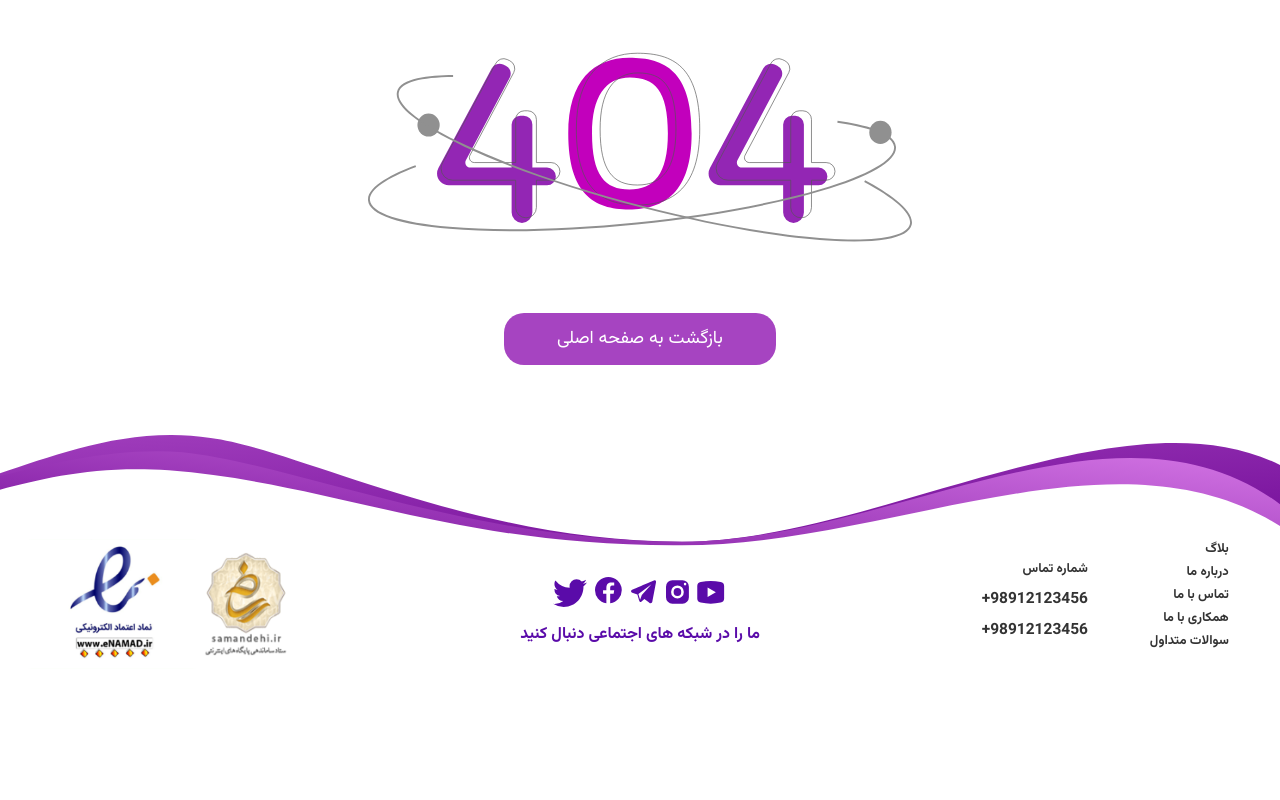
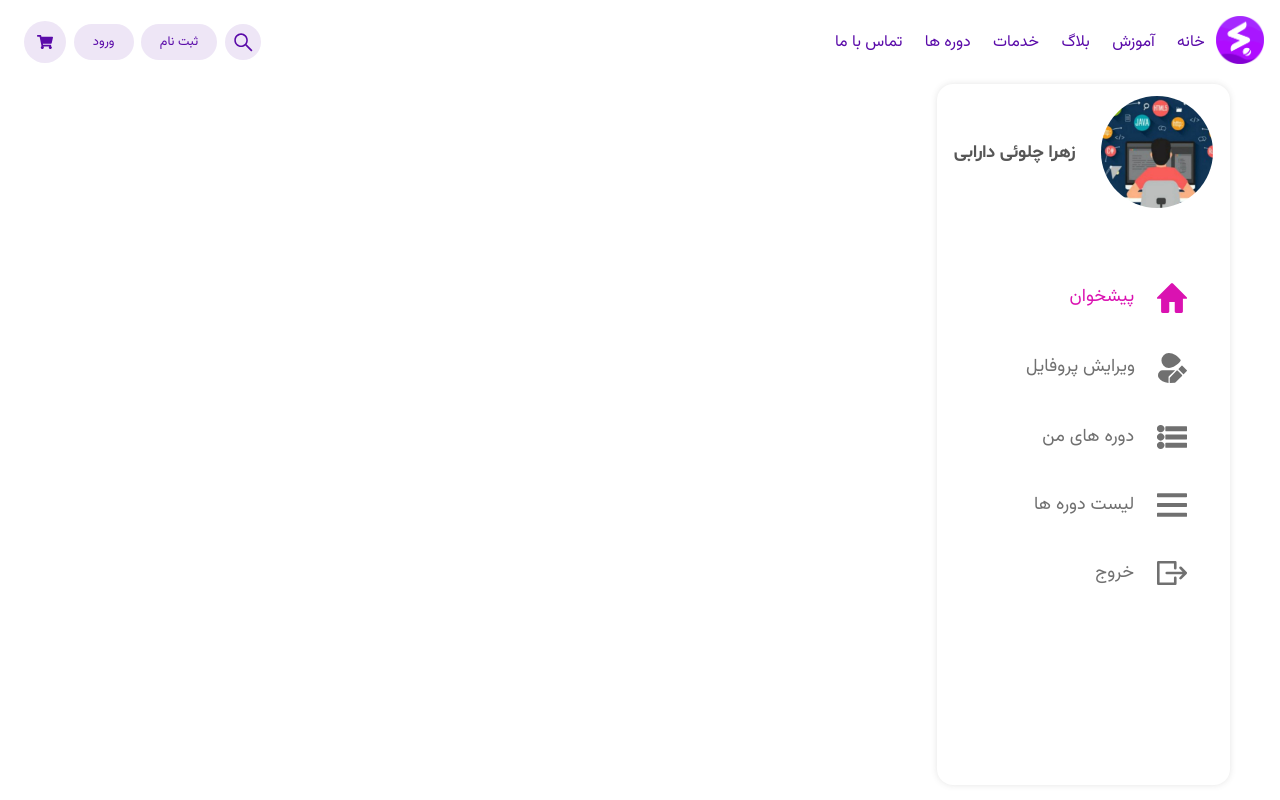
Before and after one commit to alimooo1/Sadrun_Project, a React (Vite) app in the folder sadrun-project/: page /dashboard in a window 1280 px wide. Shown: the top 800 px of the page. Built offline with nearby package versions, Linux system fonts and the light colour scheme.

Commit message:
Dashboard Route Created

```diff
--- a/sadrun-project/src/components/Dashboard/Dashboard.module.scss
+++ b/sadrun-project/src/components/Dashboard/Dashboard.module.scss
@@ -13,8 +13,8 @@
     width: 18.336rem;
     height: 43.8rem;
     // height: 35rem;
-    margin-right: 69px;
-    margin-top: 10px;
+    // margin-right: 69px;
+    // margin-top: 10px;
     border-radius: 1rem;
     box-shadow: 0px 0px 6px 0px rgba(87, 87, 87, 0.16);
     -webkit-box-shadow: 0px 0px 6px 0px rgba(87, 87, 87, 0.16);
--- a/sadrun-project/src/layouts/Dashboard-Layout/DashboardLayout.module.scss
+++ b/sadrun-project/src/layouts/Dashboard-Layout/DashboardLayout.module.scss
@@ -1,4 +1,5 @@
 .container {
   display: flex;
   justify-content: space-between;
+  padding: 0 50px;
 }
```
Also changed, not shown: sadrun-project/src/main.jsx (+21 -0 lines).
